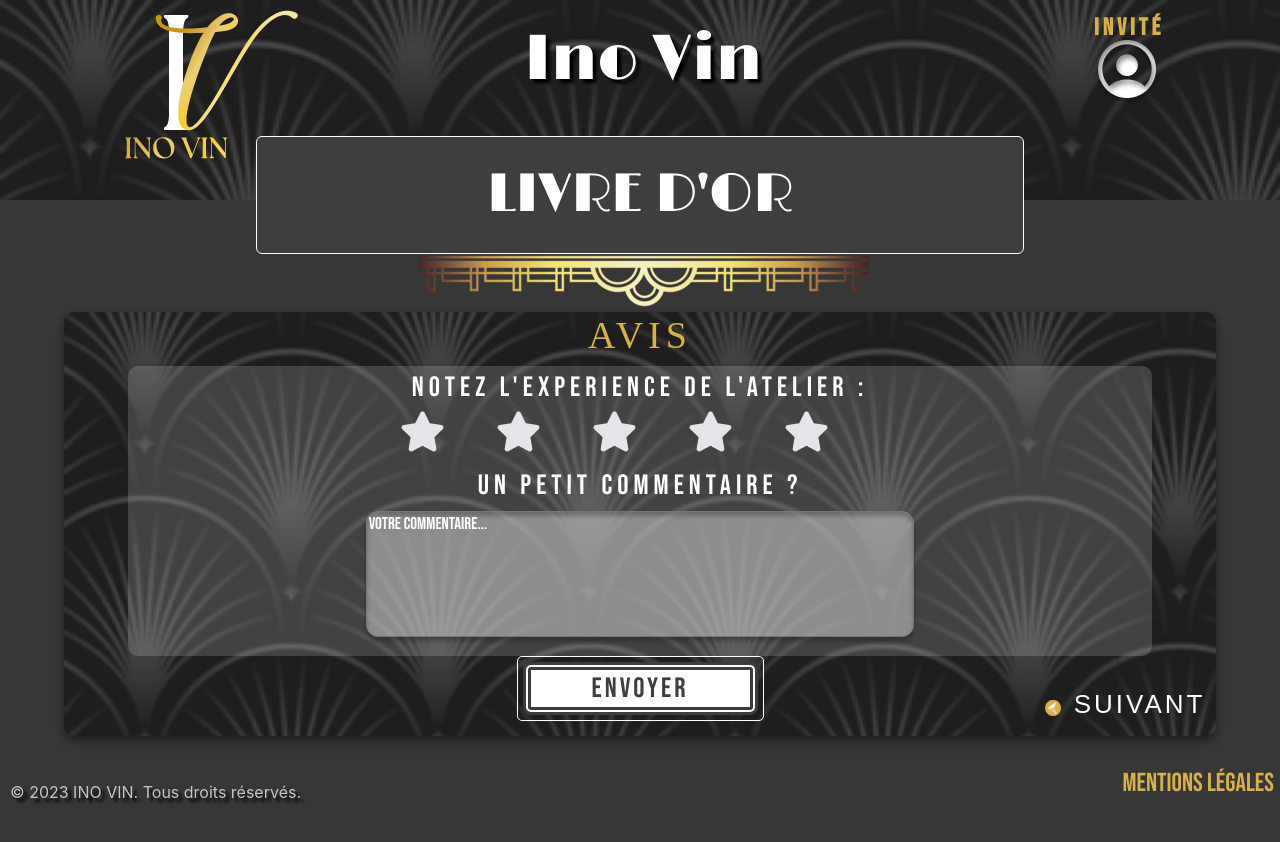
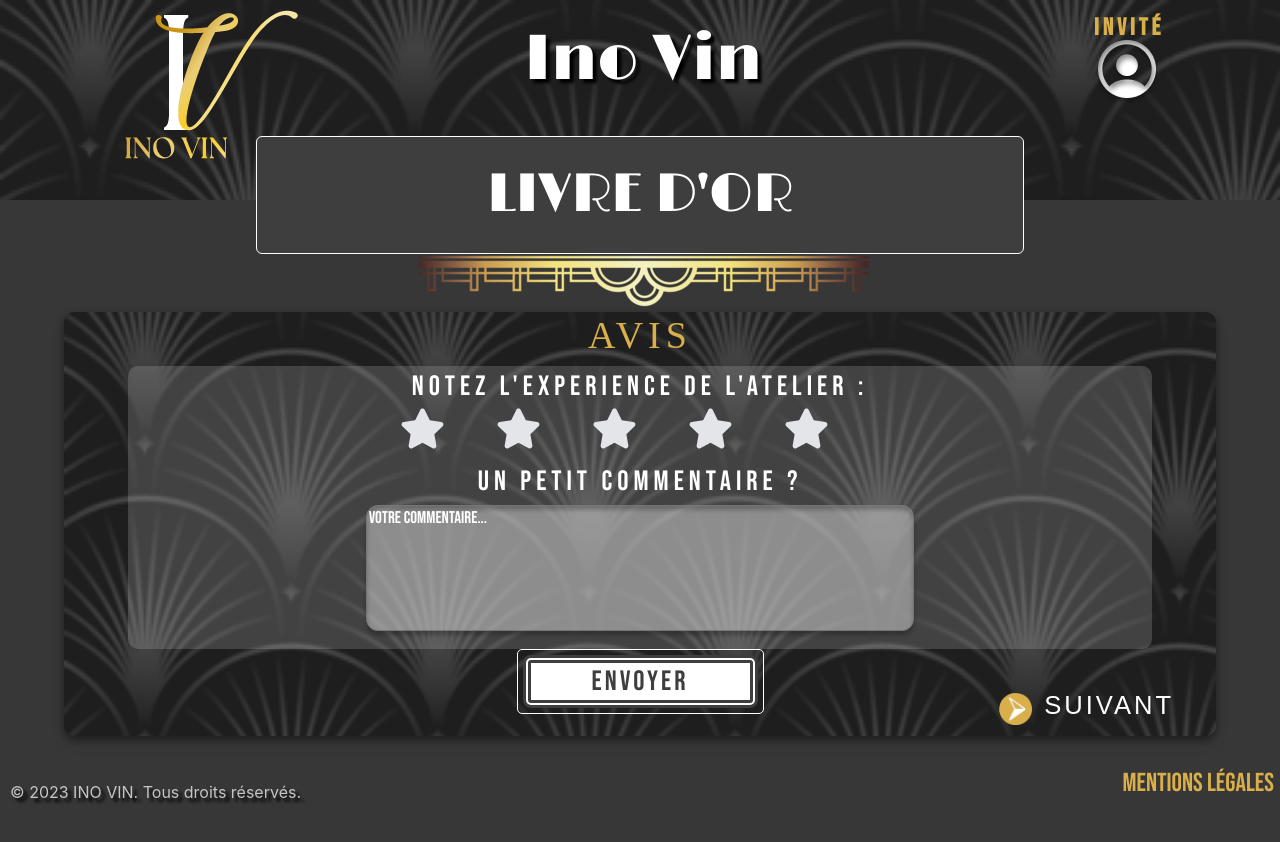
Before and after one commit to WildCodeSchool/2023-02-JS-Lille-project-3-groupe3-inovin, a React (Vite) app in the folder frontend/: page /LivreDor in a window 1280 px wide. Shown: the top 842 px of the page. Built offline with nearby package versions, Linux system fonts and the light colour scheme; no server answers; a web font is replaced by a local one.

Commit message:
start css fix

```diff
--- a/frontend/src/components/BouteilleAnimation/AnimationBottle.jsx
+++ b/frontend/src/components/BouteilleAnimation/AnimationBottle.jsx
@@ -58,27 +58,29 @@ function AnimationBottle({ id }) {
   useEffect(() => {
     const handleMouseMove = (e) => {
       const progressBar = progressBarRef.current;
+
       const progressBarHeight = progressBar.offsetHeight;
-      const progressBarWidth = progressBar.offsetWidth;
+
       const maxProgress = 100;
-      const { top, left } = progressBar.getBoundingClientRect();
+
+      const { top } = progressBar.getBoundingClientRect();
 
       // Mise à jour de la progression uniquement si le verrouillage est désactivé et la progression fixée est nulle
+
       if (!isLocked && fixedProgress === null) {
         const mouseY = e.clientY - top;
-        const mouseX = e.clientX - left;
 
-        if (mouseX >= 0 && mouseX <= progressBarWidth) {
         const newProgress = Math.min(
           Math.max(
             ((progressBarHeight - mouseY) / progressBarHeight) * maxProgress,
+
             0
           ),
+
           maxProgress
         );
 
         setProgress(newProgress);
-        }
       }
     };
 
@@ -87,7 +89,7 @@ function AnimationBottle({ id }) {
     return () => {
       document.removeEventListener("mousemove", handleMouseMove);
     };
-  }, [isLocked, fixedProgress]);
+  }, [isLocked]);
 
   const handleFirstClick = () => {
     setClickCounter((prevClickCounter) => {
@@ -330,7 +332,6 @@ function AnimationBottle({ id }) {
           </div>
         </div>
       ) : null}
-      <div className="percentage-title">{Math.round(progress)} %</div>
     </div>
   );
 }
--- a/frontend/src/components/FormFeedback/FormFeedback.scss
+++ b/frontend/src/components/FormFeedback/FormFeedback.scss
@@ -9,15 +9,19 @@
   padding: 0;
   margin: 0;
   color: #fff;
-  font-size: $font_title_small;
+  font-size: 1.6rem;
   letter-spacing: 0.1875rem;
+}
+
+.navigateLinkToResume img {
+  transform: rotate(0deg);
 }
 
 .nextPageArrow {
   position: relative;
-  top: 0.3vh;
+  top: 1.3vh;
   right: 0.1875vw;
-  height: 2vh;
+  height: 4vh;
   width: auto;
 }
 
@@ -215,7 +219,7 @@ textarea::placeholder {
   }
 
   .navigateLinkToResume {
-    left: 38vw;
+    left: 35vw;
     top: 7vh;
   }
 
@@ -301,7 +305,7 @@ textarea::placeholder {
 
   .navigateLinkToResume {
     bottom: 2vh;
-    left: 38vw;
+    left: 35vw;
   }
 
   textarea {
--- a/frontend/src/pages/Resume/Resume.scss
+++ b/frontend/src/pages/Resume/Resume.scss
@@ -1,5 +1,6 @@
 @import "../../App.scss";
 @import url("https://fonts.googleapis.com/css2?family=Birthstone+Bounce&display=swap");
+
 .resume_wrapper {
   height: 100vh;
   width: 100%;
@@ -14,7 +15,7 @@
 
 .nameBottle {
   list-style-type: none;
-  font-size: 0.5em;
+  font-size: 1.3rem;
 }
 
 .recipeName {
@@ -74,6 +75,10 @@
   background-color: #3e3e3e;
   box-shadow: 1px 1px 15px 1px #000000;
   padding: 1vh;
+  display: flex;
+  justify-content: center;
+  align-items: center;
+  flex-wrap: wrap;
 }
 
 #commande_btn {
@@ -89,6 +94,7 @@
   color: $title_color;
   line-height: 2;
   font-size: 1.5em;
+  margin-right: 2vw;
 }
 
 #rName {
```
Lines whose indentation alone changed are shown as unchanged.
